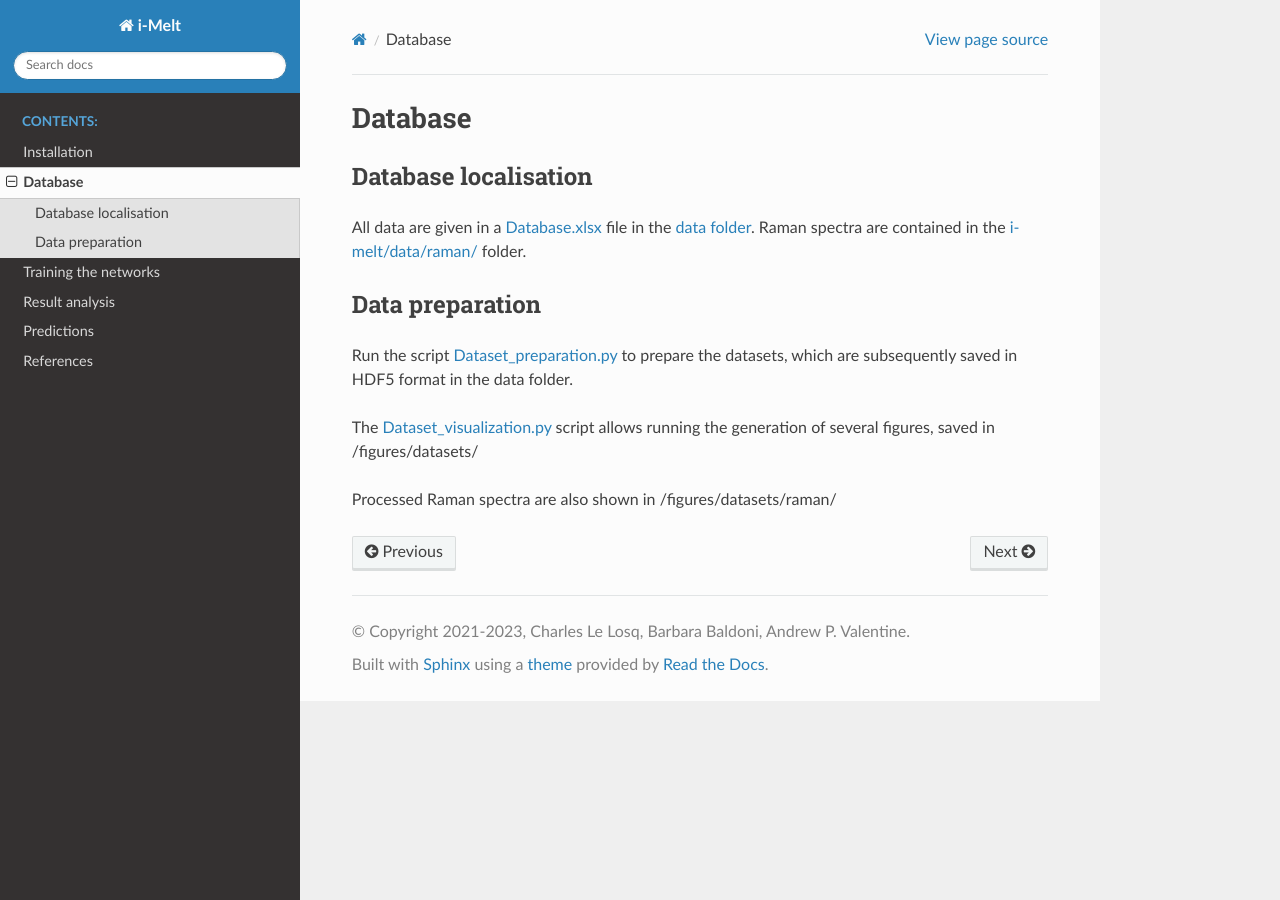
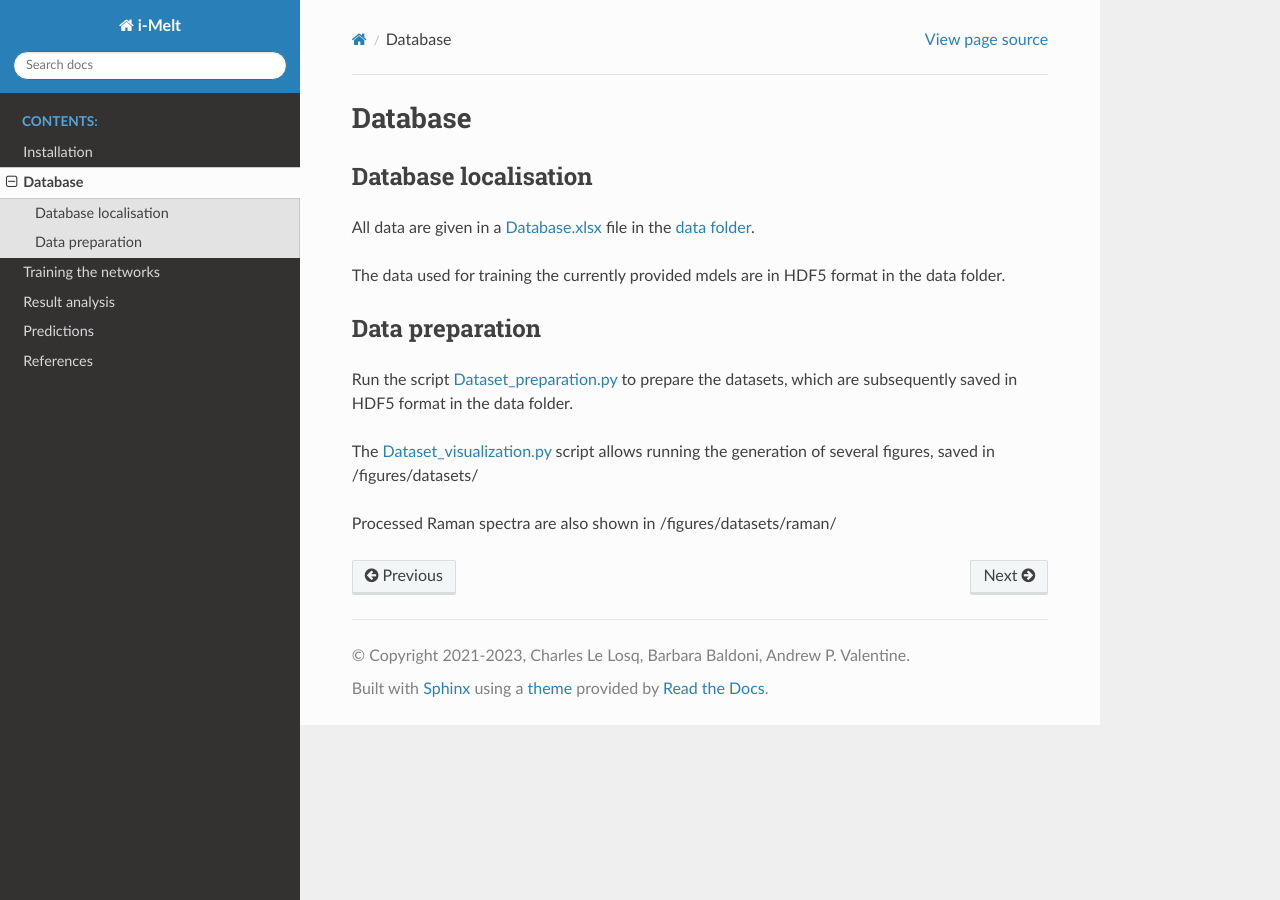
Before and after one commit to charlesll/i-melt, a Sphinx documentation site: the page built from docs/source/data.rst, in a window 1280 px wide. Built offline with Sphinx 7.4.7 and the Read the Docs theme 2.0.0, drawn with Linux system fonts in a browser that asks for light colours.

Commit message:
update data.rst

```diff
--- a/docs/source/data.rst
+++ b/docs/source/data.rst
@@ -4,7 +4,9 @@ Database
 Database localisation
 ---------------------
 
-All data are given in a `Database.xlsx <https://github.com/charlesll/i-melt/blob/master/data/Database.xlsx>`_ file in the `data folder <https://github.com/charlesll/i-melt/tree/master/data>`_. Raman spectra are contained in the `i-melt/data/raman/ <https://github.com/charlesll/i-melt/tree/master/data/raman>`_ folder.
+All data are given in a `Database.xlsx <https://github.com/charlesll/i-melt/blob/master/data/Database.xlsx>`_ file in the `data folder <https://github.com/charlesll/i-melt/tree/master/data>`_.
+
+The data used for training the currently provided mdels are in HDF5 format in the data folder.
 
 Data preparation
 ----------------
```
